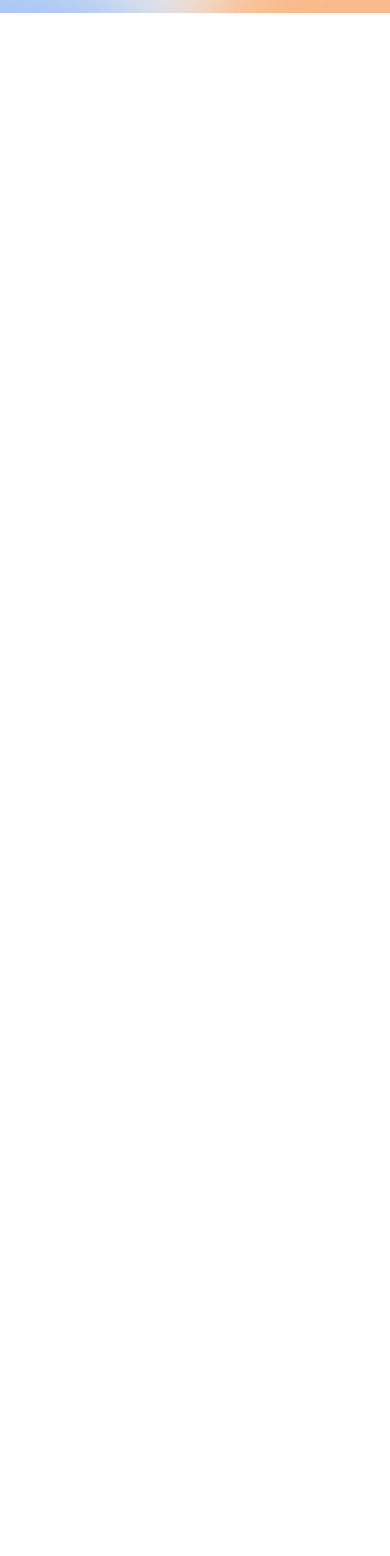
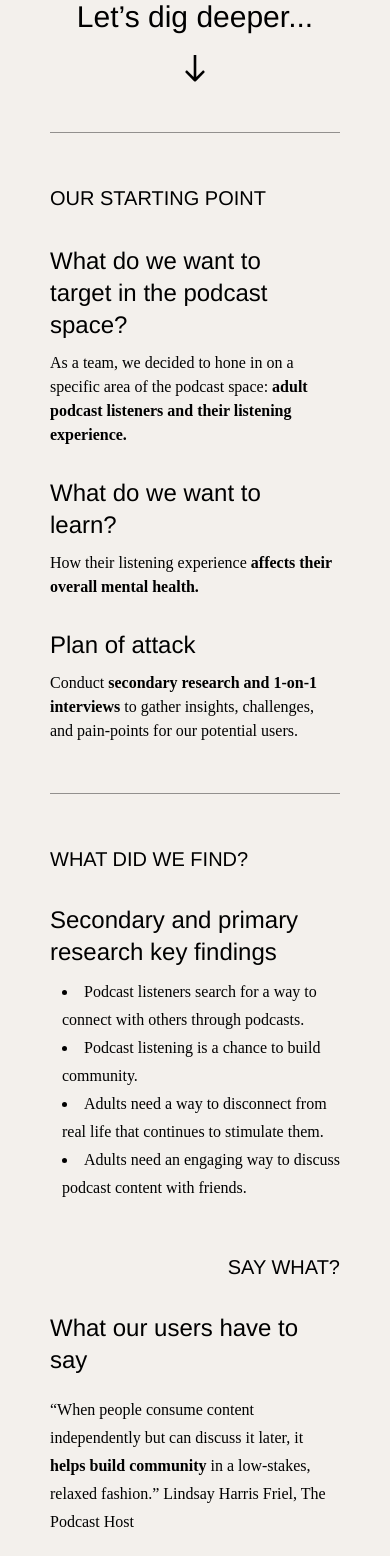
Before and after one commit to agabra23/aleynna-portfolio, a React (Vite) app: page /connection-cafe in a window 390 px wide. Shown: the part 5800-7356 px from the top of the page. Before the commit the page ends 5813 px from the top, so only its background shows below. Built offline with nearby package versions, Linux system fonts and the light colour scheme; a web font is replaced by a local one.

Commit message:
Add info grid for cafe project

```diff
--- a/src/pages/Cafe.jsx
+++ b/src/pages/Cafe.jsx
@@ -15,7 +15,7 @@ import ScreenDescription from "../components/ScreenDescription";
 const Cafe = () => {
   return (
     <div className="relative -z-10 mx-[50px] md:mx-[130px] lg:mx-[200px] xl:mx-[340px] font-garamond max-w-full">
-      <section className="font-garamond pt-[75px] lg:pb-[150px] pb-[50px] border-b border-b-black/40 max-w-full">
+      <section className="font-garamond pt-[75px] lg:pb-[110px] pb-[50px] border-b border-b-black/40 max-w-full">
         <div className="flex flex-col md:flex-row justify-center items-center gap-[30px] md:gap-[65px] max-w-full">
           <div className="flex justify-center gap-[15px] lg:max-w-[calc(100%-415px)] max-w-full mb-[30px]">
             <img
@@ -45,7 +45,7 @@ const Cafe = () => {
           </div>
         </div>
       </section>
-      <section className="font-garamond pt-[50px] lg:p-[110px] pb-[50px] border-b border-b-black/40">
+      <section className="font-garamond py-[50px] lg:py-[110px] border-b border-b-black/40">
         <ul className="grid grid-cols-2 gap-y-[40px] md:flex md:justify-evenly md:gap-[50px]">
           <li>
             <h6 className="font-helvetica font-normal text-2xl mb-2">Role</h6>
@@ -71,9 +71,9 @@ const Cafe = () => {
           </li>
         </ul>
       </section>
-      <section className="font-garamond pt-[50px] lg:pb-[150px] pb-[50px] border-b border-b-black/40 flex flex-col gap-[30px] md:flex-row md:gap-[50px]">
+      <section className="font-garamond py-[50px] lg:py-[110px] border-b border-b-black/40 flex flex-col gap-[30px] md:flex-row md:gap-[50px]">
         <div>
-          <h6 className="uppercase font-thin font-helvetica text-[20px] lg:text-[24px] md:w-max">
+          <h6 className="uppercase md:text-right font-thin font-helvetica text-[20px] lg:text-[24px] md:w-max">
             Project Overview
           </h6>
         </div>
@@ -82,7 +82,7 @@ const Cafe = () => {
             <h4 className="font-helvetica font-normal text-2xl mb-[10px]">
               The Spoken Word On-Demand Audio Space
             </h4>
-            <p className="text-[16px] font-thin">
+            <p className="text-[16px] font-thin md:text-lg">
               This project aims to find and address a problem in the Spoken Word
               On-Demand Audio space, with a specific focus on improving the
               overall experience for adult podcast listeners.
@@ -92,7 +92,7 @@ const Cafe = () => {
             <h4 className="font-helvetica font-normal text-2xl mb-[10px]">
               Increase human connection between adult podcast listeners
             </h4>
-            <p className="text-[16px] font-thin">
+            <p className="text-[16px] font-thin md:text-lg">
               We discovered that adult podcast listeners seek human connection
               and fresh perspectives. They desire a way to share their favorite
               podcasts and newfound knowledge beyond their phones, and connect
@@ -103,7 +103,7 @@ const Cafe = () => {
             <h4 className="font-helvetica font-normal text-2xl mb-[10px]">
               The Connection Café
             </h4>
-            <p className="text-[16px] font-thin">
+            <p className="text-[16px] font-thin md:text-lg">
               The proposed solution, the Connection Café, provides a seamless
               integration of the physical and digital world. Its goal is to
               improve community mental health by facilitating in-person
@@ -114,9 +114,9 @@ const Cafe = () => {
           </div>
         </div>
       </section>
-      <section className="font-garamond pt-[50px] lg:pb-[150px] pb-[50px] border-b border-b-black/40 flex flex-col gap-[30px] md:block">
-        <div className="md:grid md:grid-cols-4 md:gap-x-[40px] md:mb-[60px]">
-          <h6 className="uppercase font-thin font-helvetica text-[20px] lg:text-[24px] mb-[30px]">
+      <section className="font-garamond pt-[50px] lg:pt-[110px] lg:pb-[150px] pb-[50px] border-b border-b-black/40 flex flex-col gap-[30px] md:block">
+        <div className="md:grid md:grid-cols-4 md:gap-x-[50px] md:mb-[60px]">
+          <h6 className="uppercase md:text-right font-thin font-helvetica text-[20px] lg:text-[24px] mb-[30px]">
             Our Solution
           </h6>
           <div className="mb-[20px] col-span-3">
@@ -216,6 +216,147 @@ const Cafe = () => {
           />
         </div>
       </section>
+      <section className="font-garamond py-[50px] lg:py-[110px] border-b border-b-black/40 flex flex-col gap-5 md:gap-10 justify-center items-center">
+        <p className="uppercase max-w-[75%] font-helvetica text-[16px] md:text-2xl font-thin text-center">
+          Want to learn more about our process?
+        </p>
+        <h4 className="font-helvetica text-3xl font-medium text-center md:text-5xl">
+          Let’s dig deeper...
+        </h4>
+        <svg
+          className="md:w-6"
+          width="20px"
+          height="auto"
+          viewBox="0 0 23 31"
+          fill="none"
+          xmlns="http://www.w3.org/2000/svg"
+        >
+          <path
+            id="Arrow 1"
+            d="M10.4393 30.0607C11.0251 30.6464 11.9749 30.6464 12.5607 30.0607L22.1066 20.5147C22.6924 19.9289 22.6924 18.9792 22.1066 18.3934C21.5208 17.8076 20.5711 17.8076 19.9853 18.3934L11.5 26.8787L3.01472 18.3934C2.42893 17.8076 1.47919 17.8076 0.893399 18.3934C0.307612 18.9792 0.307612 19.9289 0.893399 20.5147L10.4393 30.0607ZM10 6.55671e-08L10 29L13 29L13 -6.55671e-08L10 6.55671e-08Z"
+            fill="black"
+          />
+        </svg>
+      </section>
+      <section className="font-garamond py-[50px] lg:py-[110px] border-b border-b-black/40 flex flex-col gap-8 md:flex-row">
+        <div>
+          <h4 className="uppercase md:text-right font-thin font-helvetica text-[20px] lg:text-[24px] md:w-max">
+            Our starting point
+          </h4>
+        </div>
+        <div className="flex flex-col gap-[30px]">
+          <div>
+            <h6 className="text-2xl font-medium max-w-[85%] mb-[10px] font-helvetica">
+              What do we want to target in the podcast space?
+            </h6>
+            <p className="text-16px font-thin md:text-lg">
+              As a team, we decided to hone in on a specific area of the podcast
+              space:{" "}
+              <span className="font-semibold">
+                adult podcast listeners and their listening experience.
+              </span>
+            </p>
+          </div>
+          <div>
+            <h6 className="text-2xl font-medium max-w-[85%] mb-[10px] font-helvetica">
+              What do we want to learn?
+            </h6>
+            <p className="text-16px font-thin md:text-lg">
+              How their listening experience{" "}
+              <span className="font-semibold">
+                affects their overall mental health.
+              </span>
+            </p>
+          </div>
+          <div>
+            <h6 className="text-2xl font-medium max-w-[85%] mb-[10px] font-helvetica">
+              Plan of attack
+            </h6>
+            <p className="text-16px font-thin md:text-lg">
+              Conduct{" "}
+              <span className="font-semibold">
+                secondary research and 1-on-1 interviews
+              </span>{" "}
+              to gather insights, challenges, and pain-points for our potential
+              users.
+            </p>
+          </div>
+        </div>
+      </section>
+      <section className="font-garamond py-[50px] lg:py-[110px] border-b border-b-black/40 flex flex-col gap-[50px]">
+        <div className="md:grid md:grid-cols-4 md:gap-x-[50px] md:mb-[60px]">
+          <h4 className="uppercase md:text-right font-thin font-helvetica text-[20px] lg:text-[24px] mb-[30px] md:col-span-1">
+            What did we find?
+          </h4>
+          <div className="mb-[50px] md:col-span-3">
+            <h6 className="text-2xl font-medium font-helvetica mb-[10px]">
+              Secondary and primary research key findings
+            </h6>
+            <ul className="list-disc list-inside pl-3">
+              <li className="text-[16px] font-thin leading-7">
+                Podcast listeners search for a way to connect with others
+                through podcasts.
+              </li>
+              <li className="text-[16px] font-thin leading-7">
+                Podcast listening is a chance to build community.
+              </li>
+              <li className="text-[16px] font-thin leading-7">
+                Adults need a way to disconnect from real life that continues to
+                stimulate them.
+              </li>
+              <li className="text-[16px] font-thin leading-7">
+                Adults need an engaging way to discuss podcast content with
+                friends.
+              </li>
+            </ul>
+          </div>
+          <h4 className="uppercase md:text-right justify-self-end font-thin font-helvetica text-[20px] lg:text-[24px] mb-[30px] md:col-span-1">
+            Say What?
+          </h4>
+          <div className="mb-[50px] md:col-span-3">
+            <h6 className="text-2xl font-medium font-helvetica mb-[20px]">
+              What our users have to say
+            </h6>
+            <ul className="flex flex-col gap-[15px]">
+              <li className="text-[16px] font-thin leading-7">
+                “When people consume content independently but can discuss it
+                later, it{" "}
+                <span className="font-semibold">helps build community</span> in
+                a low-stakes, relaxed fashion.” Lindsay Harris Friel, The
+                Podcast Host
+              </li>
+              <li className="text-[16px] font-thin leading-7">
+                “I’m with other people who I know won’t be as interested,{" "}
+                <span className="font-semibold">
+                  I’ll choose a podcast more catered to general entertainment
+                </span>
+                .” Logan, 26 yrs old
+              </li>
+              <li className="text-[16px] font-thin leading-7">
+                “I like to discuss with people but{" "}
+                <span className="font-semibold">
+                  sometimes people don’t care.
+                </span>
+                ” Pam, 53 yr old
+              </li>
+              <li className="text-[16px] font-thin leading-7">
+                “...podcasts are a social experience... most listeners say they
+                recommend podcasts to someone else, [and]{" "}
+                <span className="font-semibold">
+                  discuss the content they hear with others
+                </span>
+                ...” Pew Research
+              </li>
+            </ul>
+          </div>
+          <h4 className="uppercase md:text-right justify-self-end font-thin font-helvetica text-[20px] lg:text-[24px] mb-[30px] md:col-span-1">
+            User Personas
+          </h4>
+          <h6 className="text-2xl font-medium font-helvetica mb-[20px]">
+            Meet Matt and Kat
+          </h6>
+        </div>
+      </section>
     </div>
   );
 };
```
Also changed, not shown: src/assets/Arrow.svg (added).
